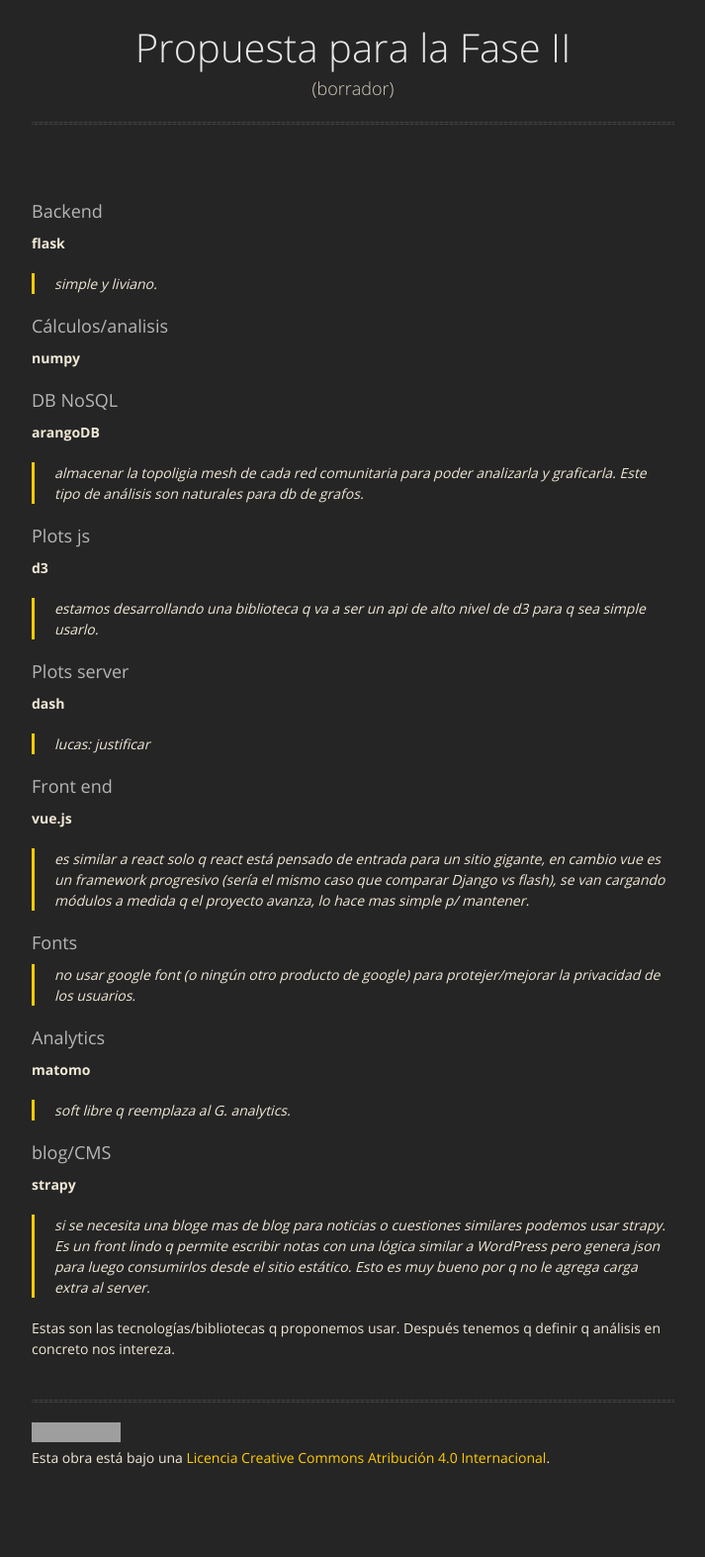
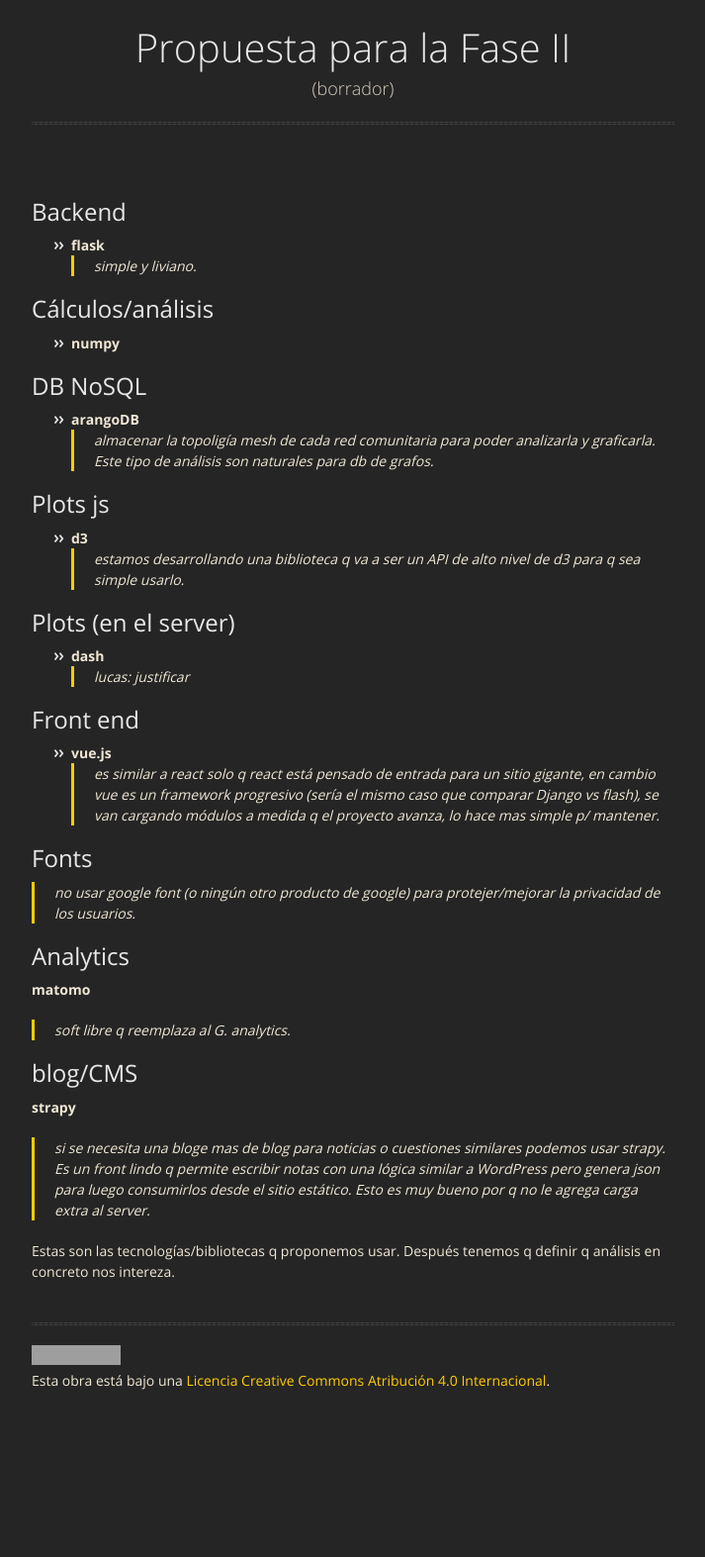
Before and after one commit to pewen/LRFII, a Jekyll site: the page built from index.md, in a window 1280 px wide. Shown: the whole page at 99% size, without its empty margins (283-996 px from the left). Built offline with Jekyll 4.4.1, drawn with Linux system fonts in a browser that asks for light colours; our own code applies the rules of GitHub Pages for plain Markdown files; after the commit the page ends 1495 px from its top, so only the background shows below that; grey boxes are pictures that could not be loaded.

Commit message:
minor change

```diff
--- a/index.md
+++ b/index.md
@@ -2,37 +2,37 @@
 layout: default
 ---
 
-### Backend
-**flask**
+## Backend
+* **flask**
 > simple y liviano.
 
-### Cálculos/analisis
-**numpy**
+## Cálculos/análisis
+* **numpy**
 
-### DB NoSQL
-**arangoDB**
-> almacenar la topoligia mesh de cada red comunitaria para poder analizarla y graficarla. Este tipo de análisis son naturales para db de grafos.
+## DB NoSQL
+* **arangoDB**
+> almacenar la topoligía mesh de cada red comunitaria para poder analizarla y graficarla. Este tipo de análisis son naturales para db de grafos.
 
-### Plots js
-**d3**
-> estamos desarrollando una biblioteca q va a ser un api de alto nivel de d3 para q sea simple usarlo.
+## Plots js
+* **d3**
+> estamos desarrollando una biblioteca q va a ser un API de alto nivel de d3 para q sea simple usarlo.
 
-### Plots server
-**dash**
+## Plots (en el server)
+* **dash**
 > lucas: justificar
 
-### Front end
-**vue.js**
+## Front end
+* **vue.js**
 > es similar a react solo q react está pensado de entrada para un sitio gigante, en cambio vue es un framework progresivo (sería el mismo caso que comparar Django vs flash), se van cargando módulos a medida q el proyecto avanza, lo hace mas simple p/ mantener.
 
-### Fonts
+## Fonts
 > no usar google font (o ningún otro producto de google) para protejer/mejorar  la privacidad de los usuarios.
 
-### Analytics
+## Analytics
 **matomo**
 > soft libre q reemplaza al G. analytics.
 
-### blog/CMS
+## blog/CMS
 **strapy**
 > si se necesita una bloge mas de blog para noticias o cuestiones similares podemos usar strapy. Es un front lindo q permite escribir notas con una lógica similar a WordPress pero genera json para luego consumirlos desde el sitio estático. Esto es muy bueno por q no le agrega carga extra al server.
 
```
Also changed, not shown: 1 other file.
